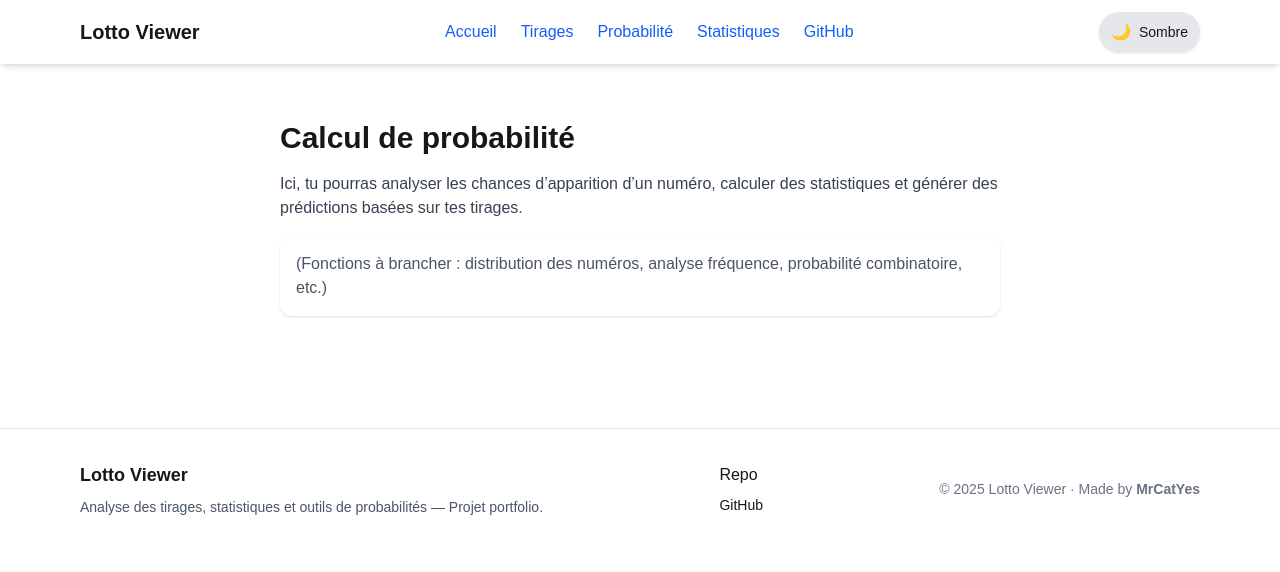
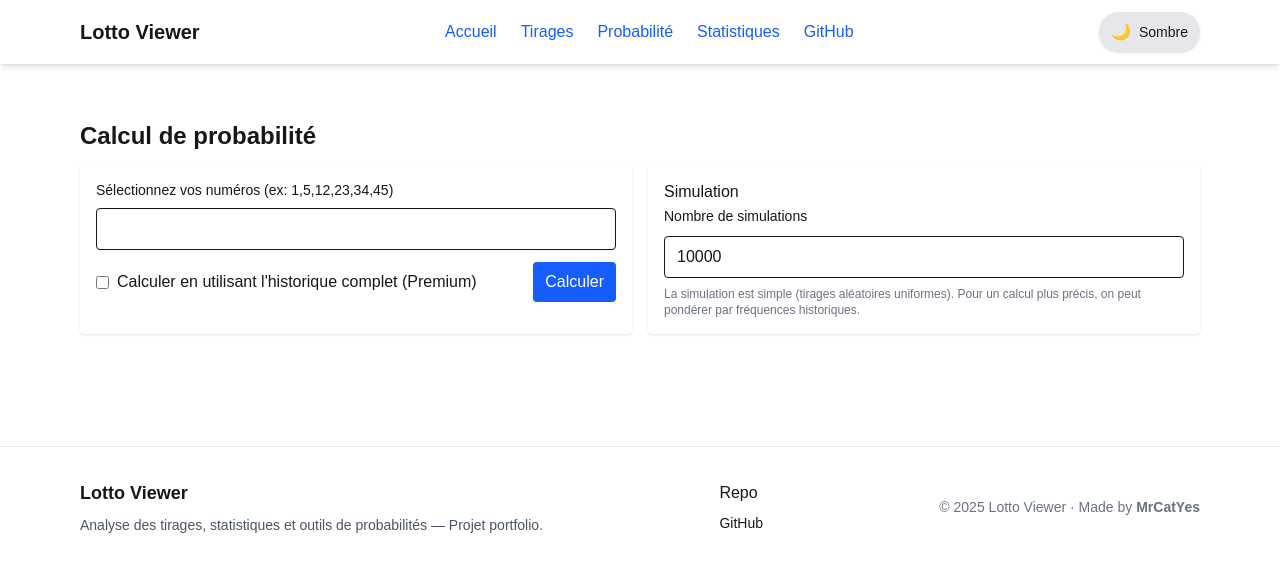
Before and after one commit to MrCatYes/lotto-nextjs, a Next.js app in the folder frontend/: page /probabilite in a window 1280 px wide. Shown: the top 572 px of the page. Built offline with nearby package versions, Linux system fonts and the light colour scheme.

Commit message:
pages prb et  stat update

```diff
--- a/frontend/app/probabilite/page.jsx
+++ b/frontend/app/probabilite/page.jsx
@@ -1,19 +1,112 @@
-export default function Probabilite() {
-    return (
-      <div className="p-6 max-w-3xl mx-auto">
-        <h1 className="text-3xl font-bold mb-4">Calcul de probabilité</h1>
+"use client";
 
-        <p className="text-gray-700 mb-4">
-          Ici, tu pourras analyser les chances d’apparition d’un numéro, calculer
-          des statistiques et générer des prédictions basées sur tes tirages.
-        </p>
+import { useState, useMemo } from "react";
+import { ApolloClient, InMemoryCache, HttpLink, gql } from "@apollo/client";
 
-        <div className="p-4 bg-white rounded-xl shadow">
-          <p className="text-gray-600">
-            (Fonctions à brancher : distribution des numéros, analyse fréquence,
-            probabilité combinatoire, etc.)
-          </p>
+const client = new ApolloClient({
+  link: new HttpLink({ uri: "http://localhost:4000/graphql" }),
+  cache: new InMemoryCache(),
+});
+
+// helper combinatorics
+function nCr(n, r) {
+  if (r < 0 || r > n) return 0;
+  if (r === 0) return 1;
+  r = Math.min(r, n - r);
+  let num = 1, den = 1;
+  for (let i = 0; i < r; i++) { num *= (n - i); den *= (i + 1); }
+  return num / den;
+}
+
+export default function ProbPage() {
+  const [selection, setSelection] = useState("");
+  const [isPremium, setIsPremium] = useState(false);
+  const [result, setResult] = useState(null);
+  const [simCount, setSimCount] = useState(10000);
+
+  // basic combinatorial probability for k matching numbers among 6 from 49 (example)
+  const combinatorial = (selectedCount) => {
+    // assuming standard lotto: draw 6 from 49
+    const totalComb = nCr(49,6);
+    // Nº of combos matching exactly m of selected? For full combination exact match:
+    if (selectedCount !== 6) return null;
+    // probability to match exactly that combination = 1 / totalComb
+    return 1 / totalComb;
+  };
+
+  const calcFromServer = async (nums) => {
+    const res = await client.mutate({
+      mutation: gql`
+        mutation($nums:[Int]!, $premium:Boolean) {
+          calculerProbabilite(numeros:$nums, premium:$premium) { probabilite }
+        }
+      `,
+      variables: { nums, premium: isPremium }
+    });
+    return res.data.calculerProbabilite.probabilite;
+  };
+
+  const runSimulation = async (nums) => {
+    // Monte-Carlo: simulate many draws using historical weights (simple uniform draw here)
+    const sims = Number(simCount) || 10000;
+    let hits = 0;
+    const chosen = nums.map(n => Number(n));
+    for (let s = 0; s < sims; s++) {
+      // generate 6 unique numbers 1..49
+      const pool = Array.from({length:49}, (_,i) => i+1);
+      const draw = [];
+      for (let k = 0; k < 6; k++) {
+        const idx = Math.floor(Math.random() * pool.length);
+        draw.push(pool.splice(idx,1)[0]);
+      }
+      if (chosen.every(c => draw.includes(c))) hits++;
+    }
+    return hits / sims;
+  };
+
+  const onCalculate = async () => {
+    const nums = selection.split(",").map(s=>parseInt(s.trim())).filter(Boolean);
+    if (nums.length === 0) return;
+    setResult({loading:true});
+    const serverProb = await calcFromServer(nums);
+    const simProb = await runSimulation(nums);
+    const comb = combinatorial(nums.length);
+    setResult({serverProb, simProb, comb});
+  };
+
+  return (
+    <div className="py-6">
+      <h2 className="text-2xl font-semibold mb-3">Calcul de probabilité</h2>
+
+      <div className="grid md:grid-cols-2 gap-4">
+        <div className="p-4 bg-white dark:bg-gray-800 rounded shadow">
+          <label className="block text-sm font-medium">Sélectionnez vos numéros (ex: 1,5,12,23,34,45)</label>
+          <input value={selection} onChange={e=>setSelection(e.target.value)} className="mt-2 w-full px-3 py-2 border rounded" />
+          <div className="mt-3 flex items-center gap-3">
+            <label className="flex items-center gap-2">
+              <input type="checkbox" checked={isPremium} onChange={e=>setIsPremium(e.target.checked)} />
+              Calculer en utilisant l'historique complet (Premium)
+            </label>
+            <button onClick={onCalculate} className="ml-auto px-3 py-2 bg-blue-600 text-white rounded">Calculer</button>
+          </div>
+
+          {result && result.loading && <p className="mt-3">Calcul en cours…</p>}
+          {result && !result.loading && (
+            <div className="mt-3 text-sm text-gray-700 dark:text-gray-200 space-y-2">
+              <div>Probabilité historique (server): {(result.serverProb*100).toFixed(6)}% </div>
+              <div>Probabilité simulation MonteCarlo: {(result.simProb*100).toFixed(6)}%</div>
+              {result.comb !== null && <div>Probabilité combinatoire (si 6 num sélectionnés): {(result.comb*100).toFixed(12)}%</div>}
+            </div>
+          )}
+        </div>
+
+        <div className="p-4 bg-white dark:bg-gray-800 rounded shadow">
+          <h4 className="font-medium">Simulation</h4>
+          <label className="text-sm">Nombre de simulations</label>
+          <input type="number" value={simCount} onChange={e=>setSimCount(e.target.value)} className="mt-2 px-3 py-2 border rounded w-full" />
+          <p className="text-xs text-gray-500 mt-2">La simulation est simple (tirages aléatoires uniformes). Pour un calcul plus précis, on peut pondérer par fréquences historiques.</p>
         </div>
       </div>
-    );
-  }
+    </div>
+  );
+}
--- a/frontend/app/stats/page.jsx
+++ b/frontend/app/stats/page.jsx
@@ -4,59 +4,59 @@ import { useEffect, useState } from "react";
 import { ApolloClient, InMemoryCache, HttpLink, gql } from "@apollo/client";
 import { BarChart, Bar, XAxis, YAxis, Tooltip, CartesianGrid } from "recharts";
 
+const client = new ApolloClient({
+  link: new HttpLink({ uri: "http://localhost:4000/graphql" }),
+  cache: new InMemoryCache(),
+});
+
 export default function StatsPage() {
   const [data, setData] = useState([]);
   const [isPremium, setIsPremium] = useState(false);
+  const [summary, setSummary] = useState({ total:0, most: null });
 
   useEffect(() => {
-    const client = new ApolloClient({
-      link: new HttpLink({
-        uri: "http://localhost:4000/graphql",
-      }),
-      cache: new InMemoryCache(),
-    });
-
-    client
-      .query({
+    client.query({
       query: gql`
-          query ($premium: Boolean) {
-            occurrences(premium: $premium) {
-              number
-              count
-            }
+        query($premium:Boolean) {
+          occurrences(premium:$premium) { number count }
         }
       `,
-        variables: { premium: isPremium },
-      })
-      .then((res) => {
-        setData(
-          res.data.occurrences.map((o) => ({
-            number: o.number,
-            count: o.count,
-          }))
-        );
-      })
-      .catch(console.error);
+      variables: { premium: isPremium }
+    }).then(res => {
+      const arr = res.data.occurrences.map(o => ({ number:o.number, count:o.count }));
+      setData(arr);
+      const total = arr.reduce((s,a)=>s+a.count, 0);
+      const most = arr.slice().sort((a,b)=>b.count-a.count)[0] || null;
+      setSummary({ total, most });
+    }).catch(console.error);
   }, [isPremium]);
 
   return (
-    <div style={{ padding: "40px" }}>
-      <h1>📊 Statistiques des numéros</h1>
+    <div className="py-6">
+      <div className="flex items-center justify-between mb-4">
+        <h2 className="text-2xl font-semibold">Statistiques</h2>
+        <label className="flex items-center gap-2">
+          <input type="checkbox" checked={isPremium} onChange={e=>setIsPremium(e.target.checked)} />
+          Simuler Premium
+        </label>
+      </div>
 
-      <button
-        onClick={() => setIsPremium(!isPremium)}
-        style={{
-          margin: "20px 0",
-          padding: "10px 20px",
-          background: isPremium ? "#444" : "#0070f3",
-          color: "white",
-          border: "none",
-          borderRadius: "8px",
-        }}
-      >
-        {isPremium ? "Mode Premium (ON)" : "Mode Gratuit"}
-      </button>
+      <div className="grid md:grid-cols-3 gap-4 mb-6">
+        <div className="p-4 bg-white dark:bg-gray-800 rounded shadow">
+          <div className="text-sm text-gray-500">Total numéros (comptés)</div>
+          <div className="text-2xl font-bold">{summary.total}</div>
+        </div>
+        <div className="p-4 bg-white dark:bg-gray-800 rounded shadow">
+          <div className="text-sm text-gray-500">Numéro le plus fréquent</div>
+          <div className="text-2xl font-bold">{summary.most ? `${summary.most.number} (${summary.most.count})` : "-"}</div>
+        </div>
+        <div className="p-4 bg-white dark:bg-gray-800 rounded shadow">
+          <div className="text-sm text-gray-500">Remarque</div>
+          <div className="text-sm text-gray-600 dark:text-gray-300">Les fréquences reposent sur l'historique sélectionné (premium/non-premium)</div>
+        </div>
+      </div>
 
+      <div className="overflow-x-auto">
         <BarChart width={900} height={400} data={data}>
           <CartesianGrid strokeDasharray="3 3" />
           <XAxis dataKey="number" />
@@ -65,5 +65,6 @@ export default function StatsPage() {
           <Bar dataKey="count" />
         </BarChart>
       </div>
+    </div>
   );
 }
```
Lines whose indentation alone changed are shown as unchanged.
